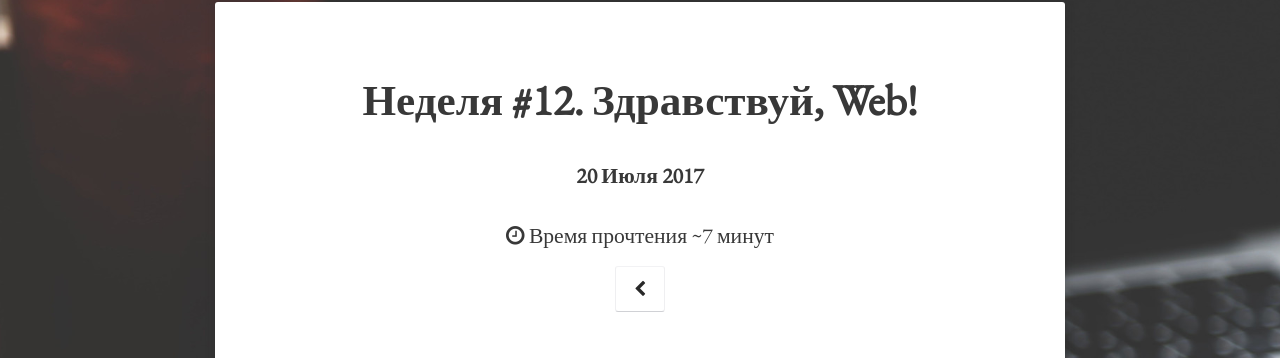
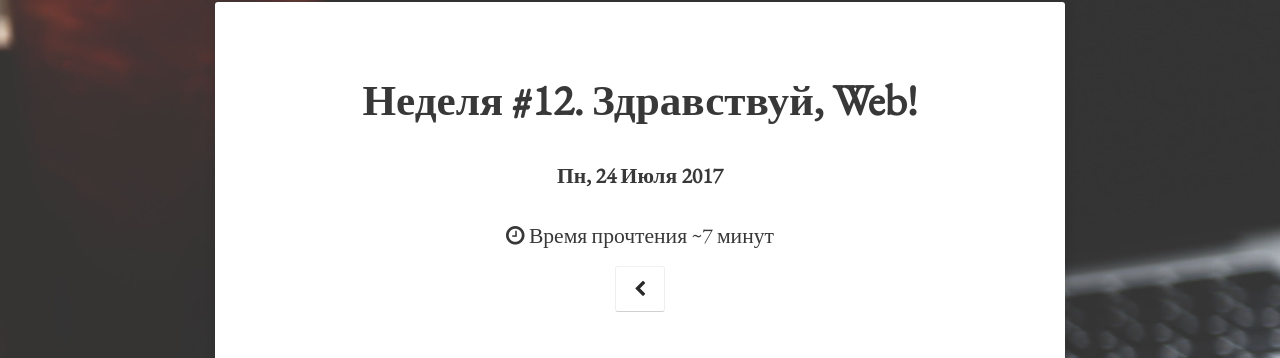
Before and after one commit to joisadler/joisadler.github.io, a Jekyll site: the page built from _posts/2017-07-24-week12.md, in a window 1280 px wide and 900 px high. Shown: the part 75-433 px from the top of the window. Built offline with Jekyll 4.4.1, drawn with Linux system fonts in a browser that asks for light colours; some web fonts are replaced; comment, search, counter and statistics services are not loaded.

Commit message:
change date in post#12

```diff
--- a/_posts/2017-07-24-week12.md
+++ b/_posts/2017-07-24-week12.md
@@ -4,7 +4,7 @@
 title:  "Неделя #12. Здравствуй, Web!"
 excerpt: "Осваиваю азы устройства Интернета, важнейшие протоколы и всё вот это вот..."
 tags: [TCP/IP, OSI, HTTP, GoDaddy, Trello]
-date:   2017-07-20 10:00:00 +0300
+date:   2017-07-24 11:00:00 +0300
 category: posts
 ---
 И снова привет!
```
